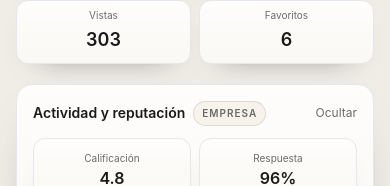
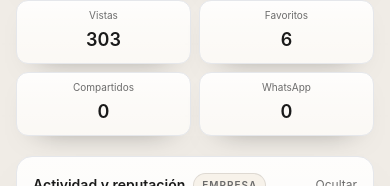
Before and after one commit to DilanDevMaestro/compra.venta.j-s, a React (Vite) app: page /perfil in a window 390 px wide. Shown: the part 554-740 px from the top of the page. Built offline with nearby package versions, Linux system fonts and the light colour scheme; no server answers.

Commit message:
Update PerfilPage.tsx

```diff
--- a/src/pages/PerfilPage.tsx
+++ b/src/pages/PerfilPage.tsx
@@ -60,6 +60,8 @@ export function PerfilPage() {
     activo?: boolean
     imagenes?: Array<{ url?: string }>
     descuento?: number | string
+    shareCount?: number
+    whatsappClicks?: number
   }
   const [publications, setPublications] = useState<PubItem[]>([])
   const [loading, setLoading] = useState(false)
@@ -109,8 +111,10 @@ export function PerfilPage() {
       if (typeof p.likes === 'number') return sum + p.likes
       return sum
     }, 0)
+    const totalShares = publications.reduce((sum, p) => sum + (p.shareCount || 0), 0)
+    const totalWhatsappClicks = publications.reduce((sum, p) => sum + (p.whatsappClicks || 0), 0)
     const activePublications = publications.filter((p) => p.activo === true).length
-    return { totalPublications, totalViews, totalLikes, activePublications }
+    return { totalPublications, totalViews, totalLikes, activePublications, totalShares, totalWhatsappClicks }
   }, [publications])
 
   useEffect(() => {
@@ -422,7 +426,7 @@ export function PerfilPage() {
           <div className="mt-5">
             <div
               style={lightCardStyle}
-              className="hidden w-full items-center justify-between gap-4 rounded-xl border border-card/50 bg-card/60 px-4 py-2 text-[11px] text-muted shadow-[0_12px_30px_-22px_rgba(0,0,0,0.55)] sm:flex dark:border-slate-700/60 dark:bg-[linear-gradient(180deg,rgba(255,255,255,0.08)_0%,rgba(255,255,255,0.04)_35%,rgba(255,255,255,0)_100%)]"
+              className="hidden w-full flex-wrap items-center justify-between gap-4 rounded-xl border border-card/50 bg-card/60 px-4 py-2 text-[11px] text-muted shadow-[0_12px_30px_-22px_rgba(0,0,0,0.55)] sm:flex dark:border-slate-700/60 dark:bg-[linear-gradient(180deg,rgba(255,255,255,0.08)_0%,rgba(255,255,255,0.04)_35%,rgba(255,255,255,0)_100%)]"
             >
               <div className="flex items-center gap-2">
                 <span className="uppercase tracking-widest">Publicaciones</span>
@@ -439,6 +443,14 @@ export function PerfilPage() {
               <div className="flex items-center gap-2">
                 <span className="uppercase tracking-widest">Favoritos</span>
                 <span className="text-base font-semibold text-foreground">{stats.totalLikes}</span>
+              </div>
+              <div className="flex items-center gap-2">
+                <span className="uppercase tracking-widest">Compartidos</span>
+                <span className="text-base font-semibold text-foreground">{stats.totalShares}</span>
+              </div>
+              <div className="flex items-center gap-2">
+                <span className="uppercase tracking-widest">WhatsApp</span>
+                <span className="text-base font-semibold text-foreground">{stats.totalWhatsappClicks}</span>
               </div>
             </div>
 
@@ -470,6 +482,20 @@ export function PerfilPage() {
               >
                 <p className="text-[10px] leading-tight text-muted">Favoritos</p>
                 <p className="text-lg font-semibold">{stats.totalLikes}</p>
+              </div>
+              <div
+                style={lightCardStyle}
+                className="min-h-[64px] rounded-xl border border-card/50 bg-card/60 p-2 text-center shadow-[0_12px_30px_-22px_rgba(0,0,0,0.55)] flex flex-col items-center justify-center gap-1 dark:border-slate-700/60 dark:bg-[linear-gradient(180deg,rgba(255,255,255,0.08)_0%,rgba(255,255,255,0.04)_35%,rgba(255,255,255,0)_100%)]"
+              >
+                <p className="text-[10px] leading-tight text-muted">Compartidos</p>
+                <p className="text-lg font-semibold">{stats.totalShares}</p>
+              </div>
+              <div
+                style={lightCardStyle}
+                className="min-h-[64px] rounded-xl border border-card/50 bg-card/60 p-2 text-center shadow-[0_12px_30px_-22px_rgba(0,0,0,0.55)] flex flex-col items-center justify-center gap-1 dark:border-slate-700/60 dark:bg-[linear-gradient(180deg,rgba(255,255,255,0.08)_0%,rgba(255,255,255,0.04)_35%,rgba(255,255,255,0)_100%)]"
+              >
+                <p className="text-[10px] leading-tight text-muted">WhatsApp</p>
+                <p className="text-lg font-semibold">{stats.totalWhatsappClicks}</p>
               </div>
             </div>
           </div>
```
